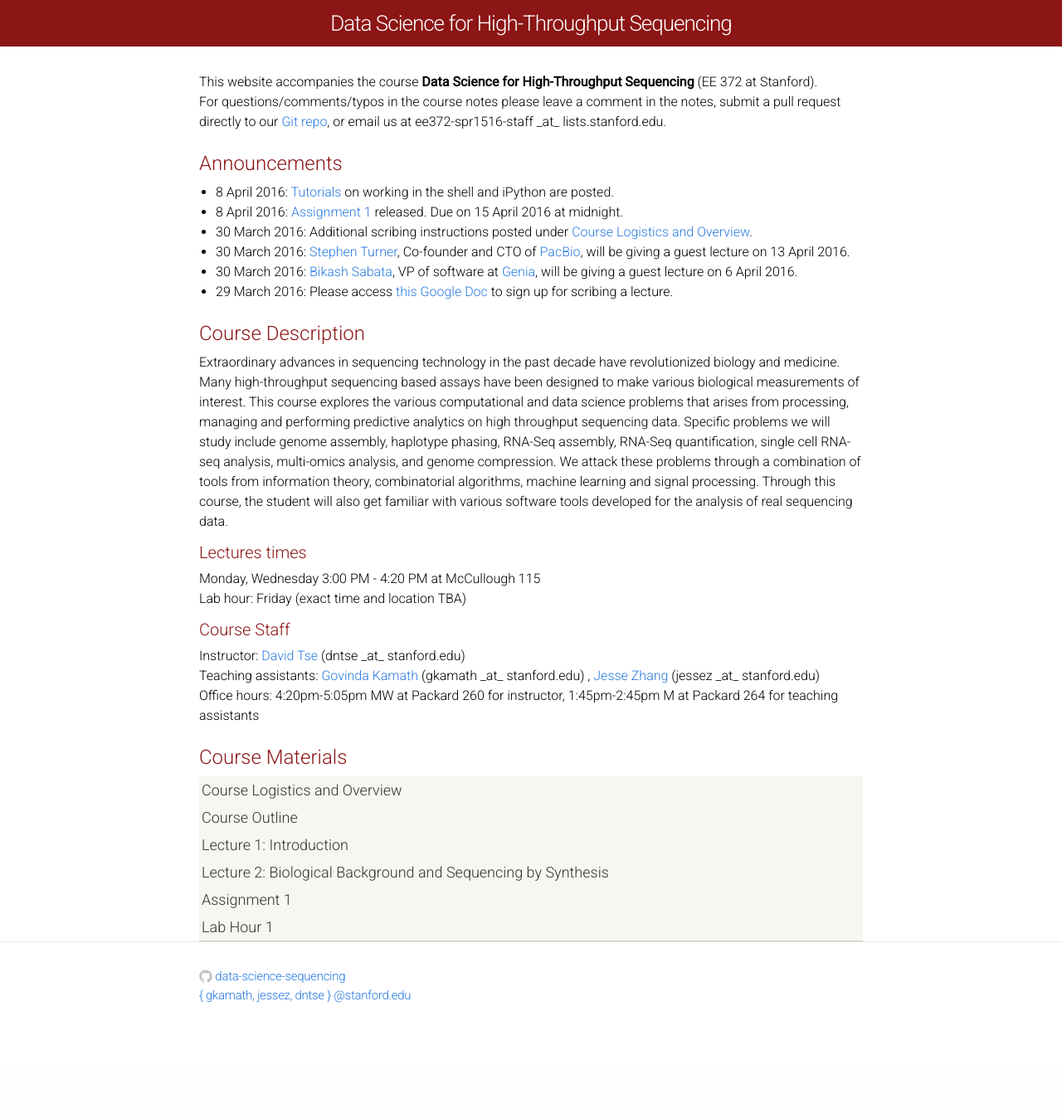
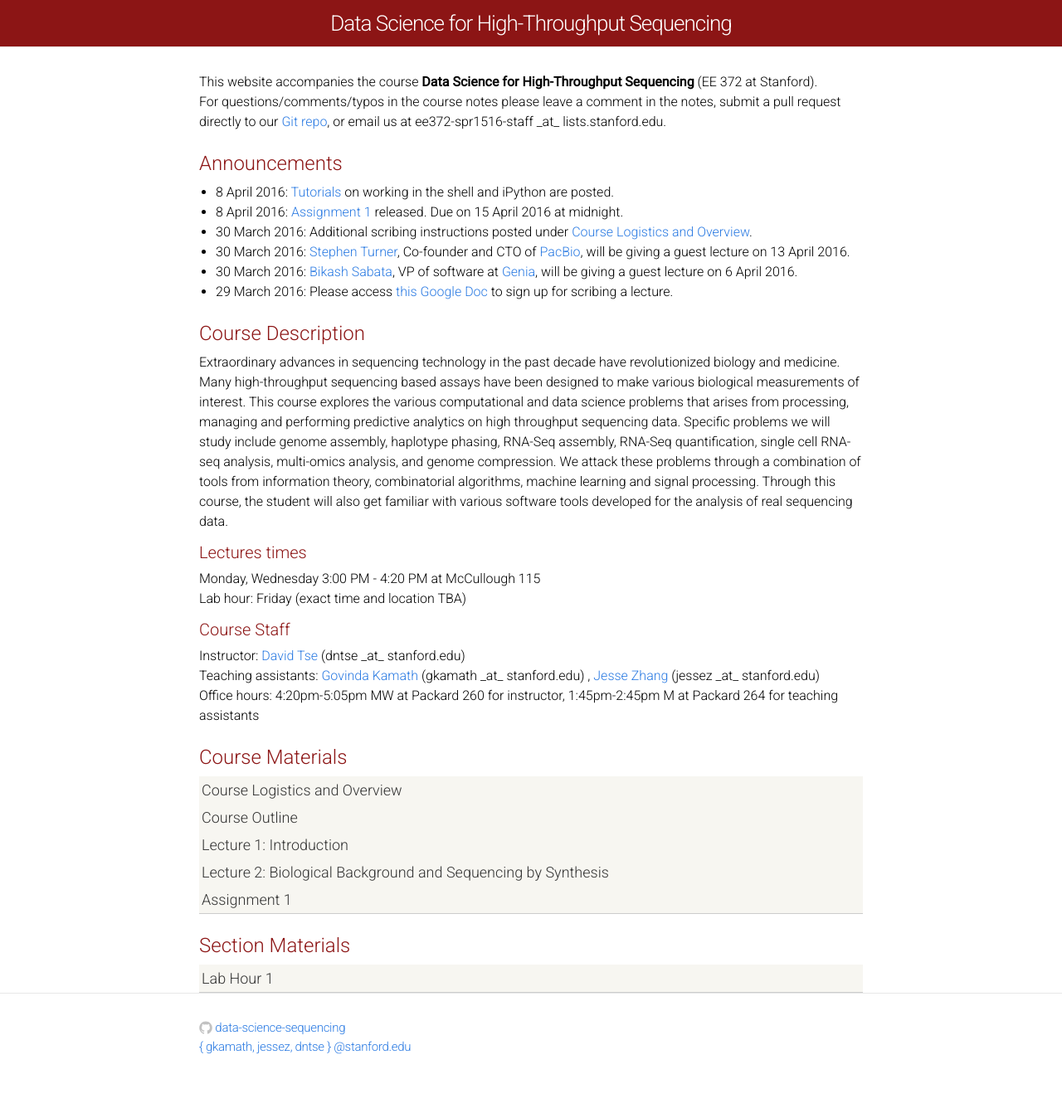
Before and after one commit to laurashen/data-science-sequencing.github.io, a Jekyll site: the page built from index.html, in a window 1280 px wide. Shown: the whole page at 83% size. Built offline with Jekyll 4.4.1, drawn with Linux system fonts in a browser that asks for light colours; before the commit the page ends 1286 px from its top, so only the background shows below that.

Commit message:
changed organisation

```diff
--- a/index.html
+++ b/index.html
@@ -61,6 +61,17 @@ layout: default
         <a href="/lectures/lecture1/">Lecture 1: Introduction</a>
         <a href="/lectures/lecture2/">Lecture 2: Biological Background and Sequencing by Synthesis</a>
         <a href="/assignments/assignment1/">Assignment 1</a>
+    </div>
+
+  </div>
+</div>
+
+<div class="home">
+  <div class="materials-wrap">
+
+    <div class="module-header">Section Materials</div>
+
+    <div class="materials-item">
         <a href="/labhours/labhour1/">Lab Hour 1</a>
     </div>
 
```
